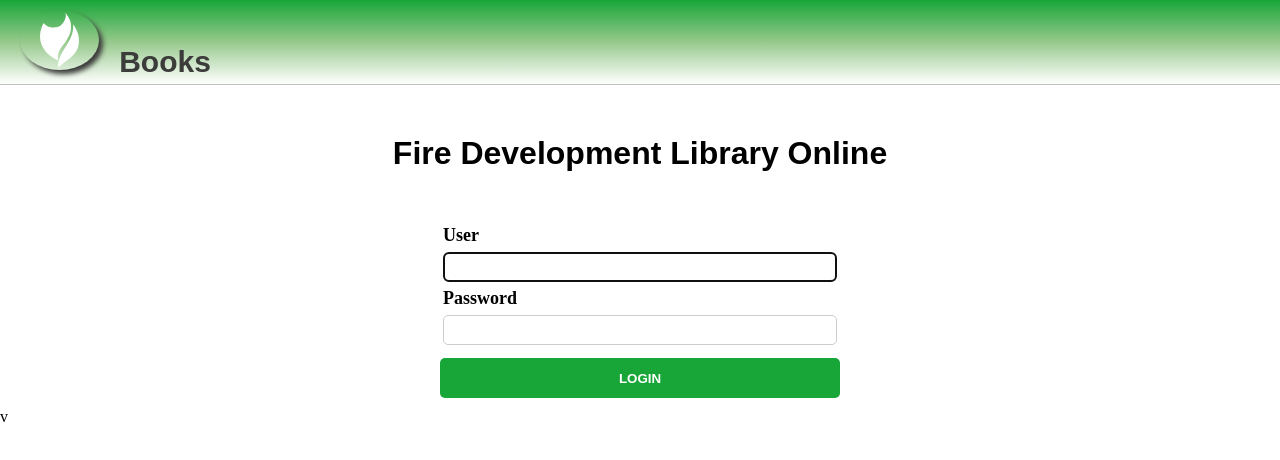
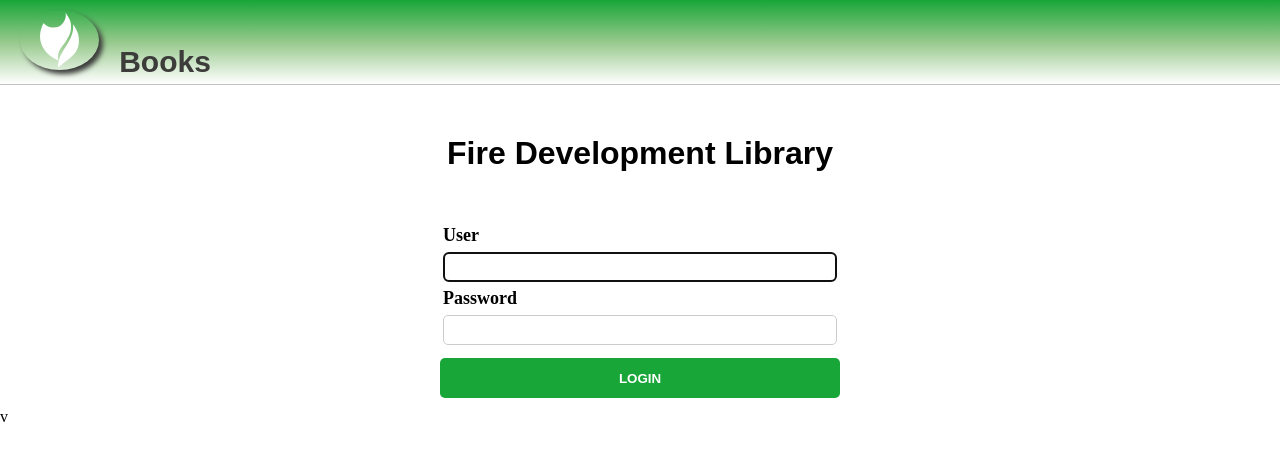
Before and after one commit to RenanFrancaDev/Online_Library, a React (Vite) app: page / in a window 1280 px wide. Shown: the top 460 px of the page. Built offline with nearby package versions, Linux system fonts and the light colour scheme.

Commit message:
change title

```diff
--- a/src/views/Home/Home.jsx
+++ b/src/views/Home/Home.jsx
@@ -34,7 +34,7 @@ const Home = () => {
   return (
     <div className='home'>
       <Header/>
-      <h1>Fire Development Library Online</h1>
+      <h1>Fire Development Library</h1>
       <div>
         <form>
           <div className="form-group">
```
